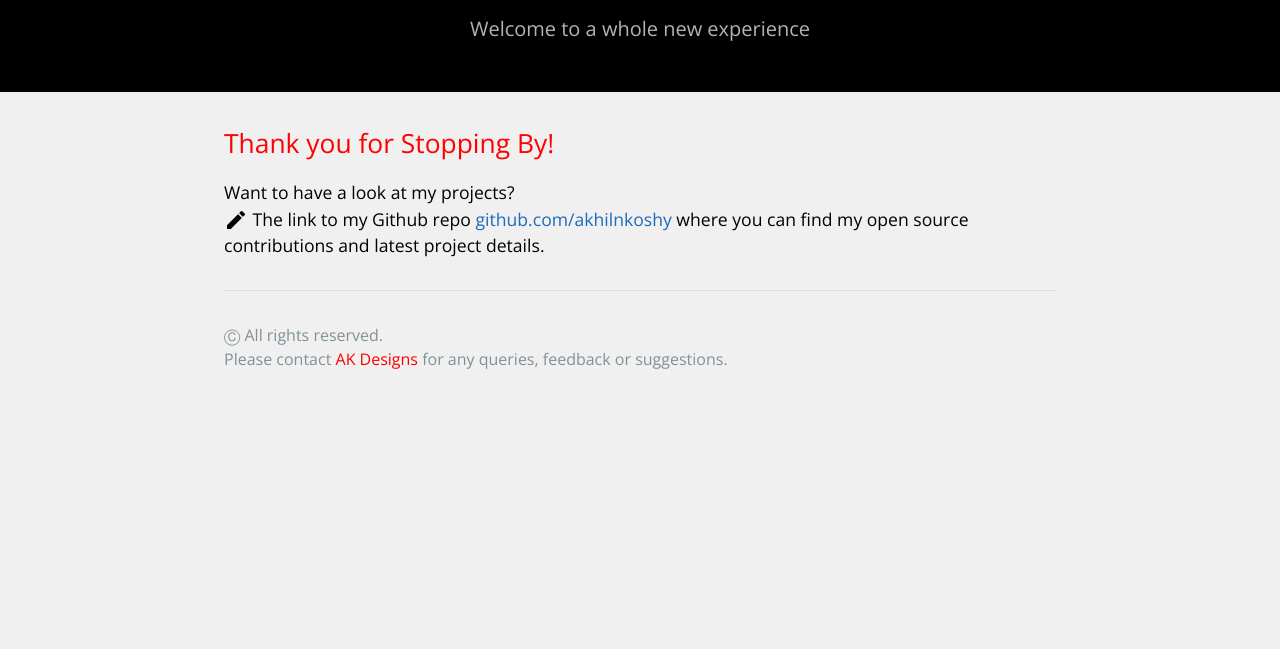
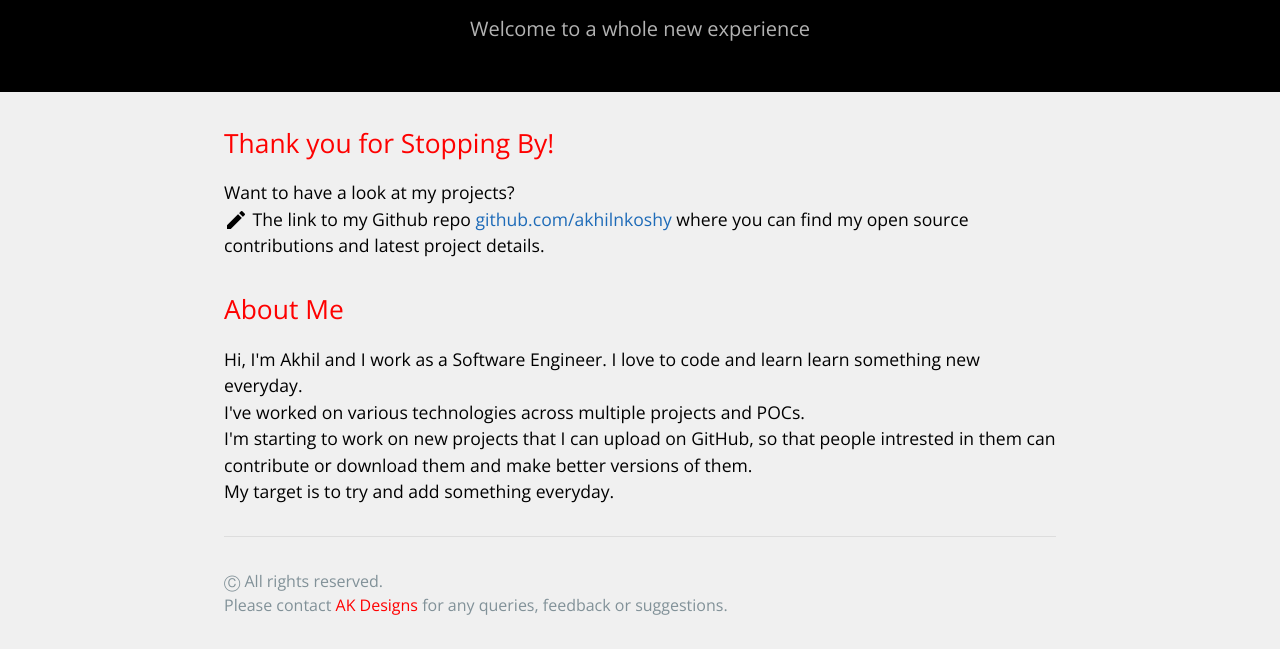
Before and after one commit to akhilnkoshy/akhilnkoshy.github.io, a plain HTML site: page index.html in a window 1280 px wide. Shown: the part 197-846 px from the top of the page. Before the commit the page ends 800 px from the top, so only its background shows below. Drawn offline with nearby package versions, Linux system fonts and the light colour scheme; a web font is replaced by a local one.

Commit message:
Added some changes to the GitPage
About Me added to the GitPage.

```diff
--- a/index.html
+++ b/index.html
@@ -25,6 +25,11 @@
 	<span>Want to have a look at my projects?</span><br/>
 	<i class="material-icons">create</i>
 	<span>The link to my Github repo <a href="https://github.com/akhilnkoshy">github.com/akhilnkoshy</a> where you can find my open source contributions and latest project details.</span>
+	<h2>About Me</h2>
+	<span>Hi, I'm Akhil and I work as a Software Engineer. I love to code and learn learn something new everyday.</span><br/>
+	<span>I've worked on various technologies across multiple projects and POCs.</span></br>
+	<span>I'm starting to work on new projects that I can upload on GitHub, so that people intrested in them can contribute or download them and make better versions of them.</span></br>
+	<span>My target is to try and add something everyday.</span>
 	<footer class="site-footer">
 		<div class="site-footer-credits">
 			<span>Ⓒ All rights reserved.</span><br/>
```
